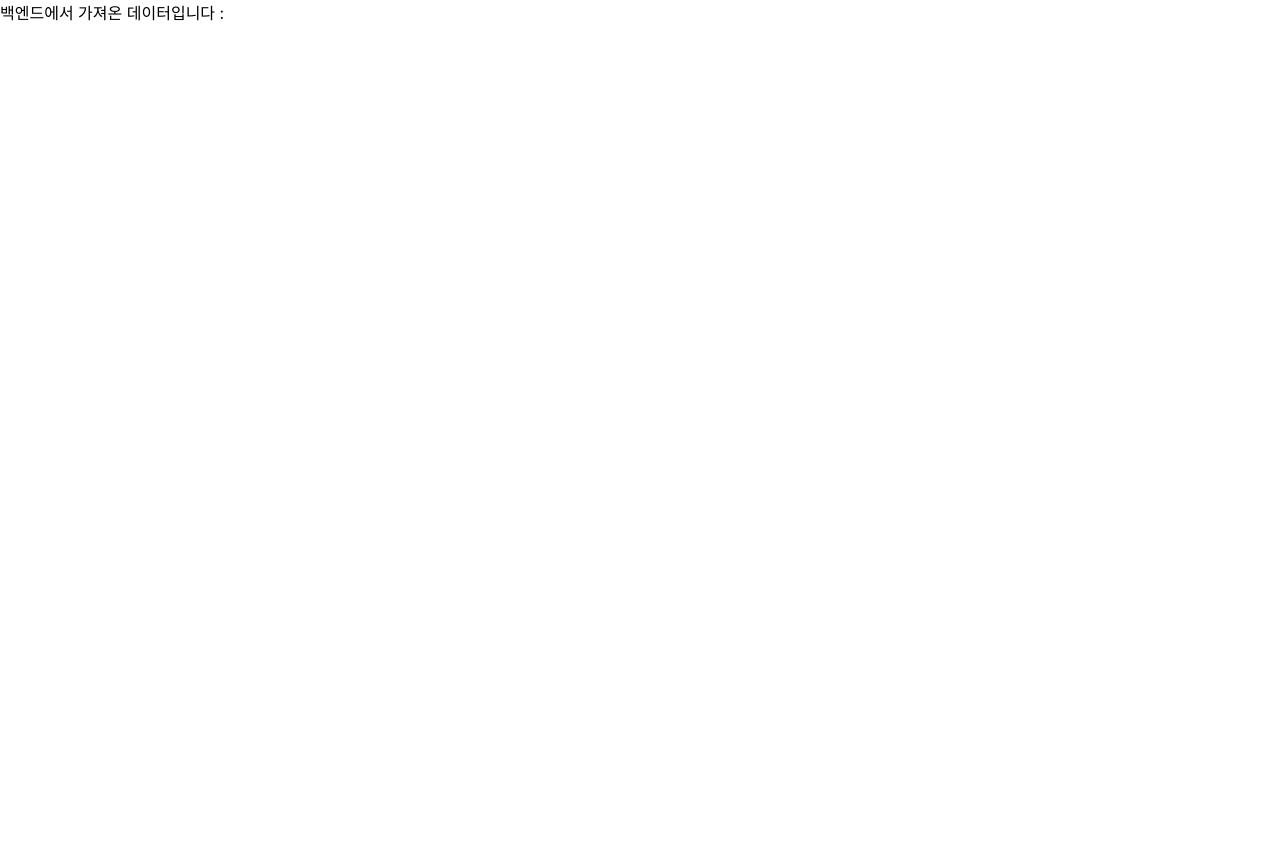
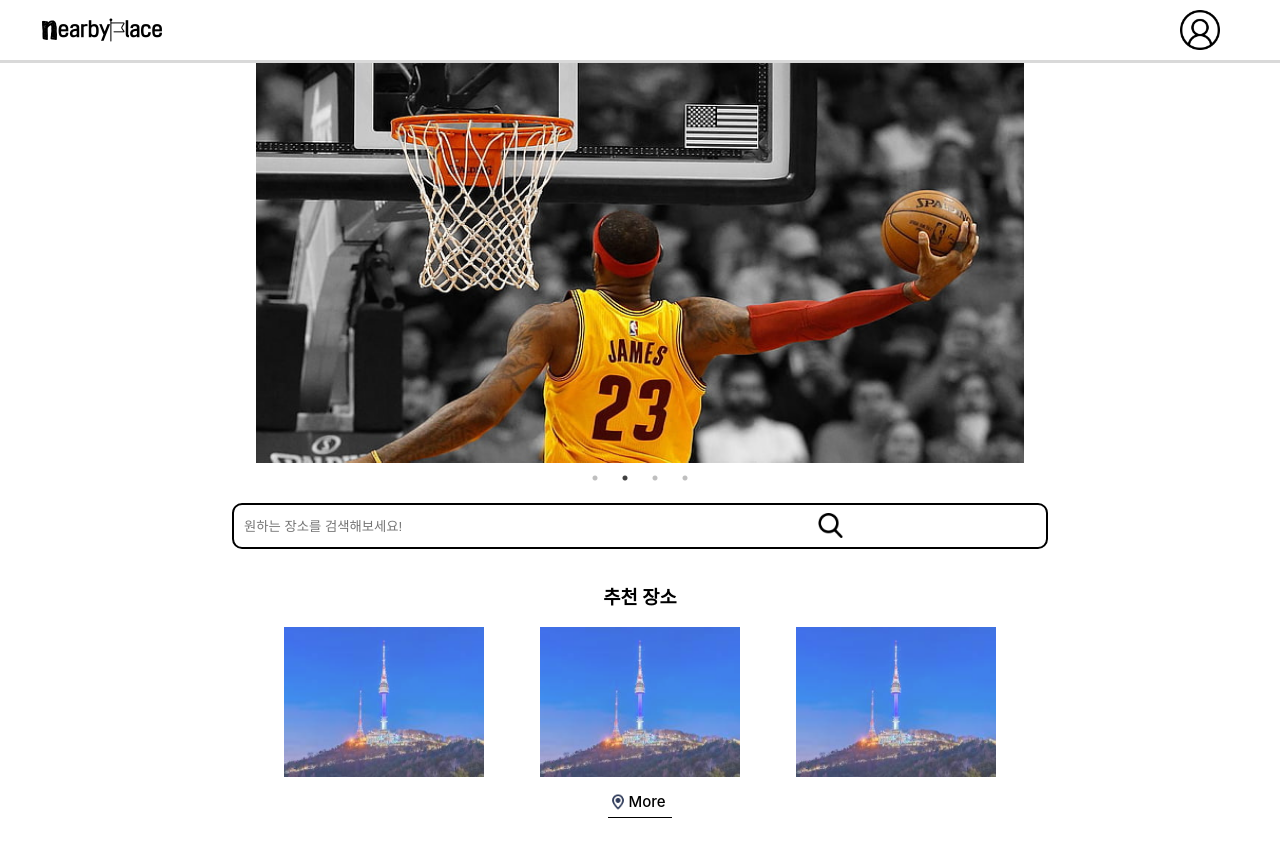
Before and after one commit to chlgksdbs/near-by-place, a React (Create React App) app in the folder client/: page / in a window 1280 px wide. Shown: the top 848 px of the page. Before the commit the page ends 800 px from the top, so only its background shows below. Built offline with nearby package versions, Linux system fonts and the light colour scheme; no server answers.

Commit message:
fix: main 브랜치 충돌 해결

```diff
--- a/client/src/App.js
+++ b/client/src/App.js
@@ -1,50 +1,16 @@
-// src/main/frontend/src/App.js
+import React from 'react';
+import { BrowserRouter as Router, Routes, Route } from 'react-router-dom';
 
-import React, {useEffect, useState} from 'react';
-import axios from 'axios';
+import Home from './pages/Home';
 
-function App() {
-   const [hello, setHello] = useState('')
-
-    useEffect(() => {
-        axios.get('/api/hello')
-        .then(response => setHello(response.data))
-        .catch(error => console.log(error))
-    }, []);
-
-    return (
-        <div>
-            백엔드에서 가져온 데이터입니다 : {hello}
-        </div>
-    );
-}
+const App = () => (
+    <>
+        <Router>
+            <Routes>
+                <Route exact path="/" element={<Home />} />
+            </Routes>
+        </Router>
+    </>
+);
 
 export default App;
-
-/*
-import logo from './logo.svg';
-import './App.css';
-
-function App() {
-  return (
-    <div className="App">
-      <header className="App-header">
-        <img src={logo} className="App-logo" alt="logo" />
-        <p>
-          Edit <code>src/App.js</code> and save to reload.
-        </p>
-        <a
-          className="App-link"
-          href="https://reactjs.org"
-          target="_blank"
-          rel="noopener noreferrer"
-        >
-          Learn React
-        </a>
-      </header>
-    </div>
-  );
-}
-
-export default App;
-*/
```
